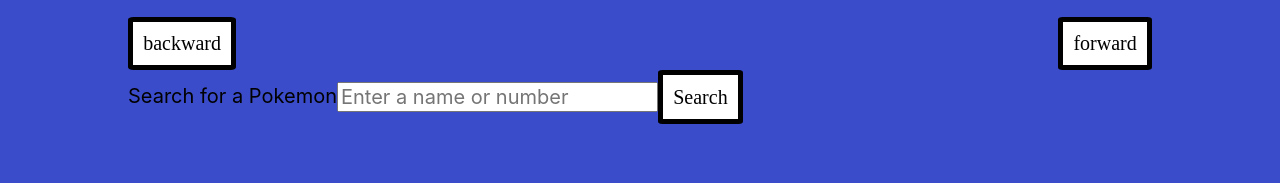
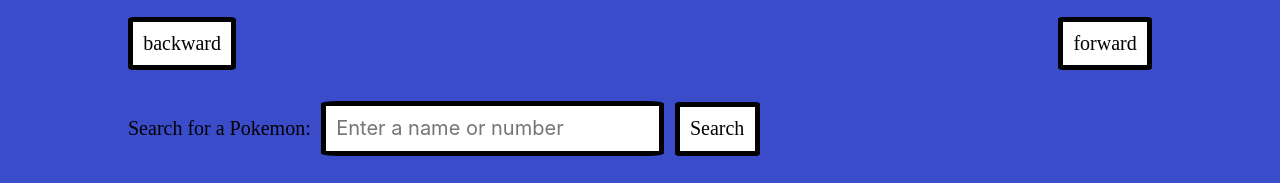
Before and after one commit to kimmark4/markKimProjectThree, a React (Create React App) app: page / in a window 1280 px wide. Shown: the part 566-749 px from the top of the page. Built offline with nearby package versions, Linux system fonts and the light colour scheme; no server answers.

Commit message:
styled search bar

```diff
--- a/src/App.css
+++ b/src/App.css
@@ -68,12 +68,40 @@ main {
   background-color: #3b4cca;
 }
 
+form {
+  margin-top: 3%;
+}
+
+form label {
+  font-family: 'Press Start 2P', cursive;
+}
+
+form input {
+  margin: 0 1%;
+  background-color: white;
+  border: 5px solid black;
+  border-radius: 5%;
+  padding: 1%;
+}
+
+form input:focus {
+  border: 5px solid white;
+  background-color: black;
+  color: white;
+}
+
 button {
   padding: 1%;
   font-family: 'Press Start 2P', cursive;
   background-color: white;
   border: 5px solid black;
   border-radius: 5%;
+}
+
+button:hover {
+  border: 5px solid white;
+  background-color: black;
+  color: white;
 }
 
 .pokemonResults {
--- a/src/App.js
+++ b/src/App.js
@@ -1,6 +1,5 @@
 // Modules
-import { useEffect, useState } from 'react';
-import axios from 'axios';
+import { useState } from 'react';
 // Styling
 import './App.css';
 // Components
@@ -51,7 +50,7 @@ function App() {
             <button onClick={handleForward}>forward</button>
           </div>
           <form onSubmit={handleSubmit}>
-            <label htmlFor="search">Search for a Pokemon</label>
+            <label htmlFor="search">Search for a Pokemon:</label>
             <input type="text" id="search" onChange={handleInput} value={userInput} placeholder="Enter a name or number" />
             <button>Search</button>
           </form>
--- a/src/components/PokemonList.js
+++ b/src/components/PokemonList.js
@@ -8,7 +8,7 @@ const PokemonList = (props) => {
     const [pokemonList, setPokemonList] = useState([]);
     const [pokemonArray, setPokemonArray] = useState([]);
 
-    const {apiOffSet, apiLimit, apiUrl} = props;
+    const { apiOffSet, apiLimit, apiUrl } = props;
 
     // create a function (getListOfPokemon) to retreive data from the api and THEN call the getIndividualPokemon function
     useEffect(() => {
@@ -46,7 +46,8 @@ const PokemonList = (props) => {
 
     return (
         <>
-        {
+            {pokemonArray
+                ?
                 pokemonArray.map((pokemon) => {
                     return (
                         <li key={pokemon.data.id} className='pokemonCard'>
@@ -55,6 +56,8 @@ const PokemonList = (props) => {
                         </li>
                     )
                 })
+                :
+                <h2>Loading...</h2>
             }
         </>
     )
--- a/src/components/SinglePokemon.js
+++ b/src/components/SinglePokemon.js
@@ -14,7 +14,6 @@ const SinglePokemon = (props) => {
         }).then((response) => {
             console.log(response.data);
             setSinglePokemon(response.data)
-
         }).catch((error) => {
             console.log(error);
         })
```
Lines whose indentation alone changed are shown as unchanged.
